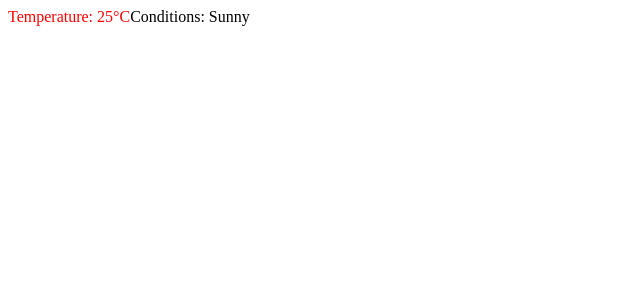
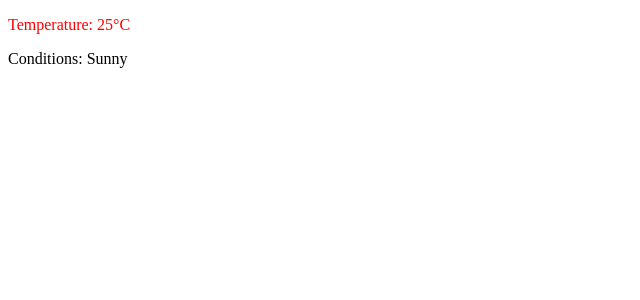
Before and after one commit to acciojob/conditional-weather-report-rraawww10, a React app: page / in a window 1280 px wide. Shown: the top 300 px of the page, without its empty margins (0-640 px from the left). Built offline with nearby package versions, Linux system fonts and the light colour scheme.

Commit message:
Update App.js

```diff
--- a/src/components/App.js
+++ b/src/components/App.js
@@ -7,8 +7,8 @@ const WeatherDisplay = ({ weather }) => {
 
   return (
     <div>
-      <span style={temperatureStyle}>Temperature: {temperature}&deg;C</span>
-      <span>Conditions: {conditions}</span>
+      <p style={temperatureStyle}><span>Temperature: {temperature}&deg;C</span></p>
+      <p><span>Conditions: {conditions}</span></p>
     </div>
   );
 };
```
